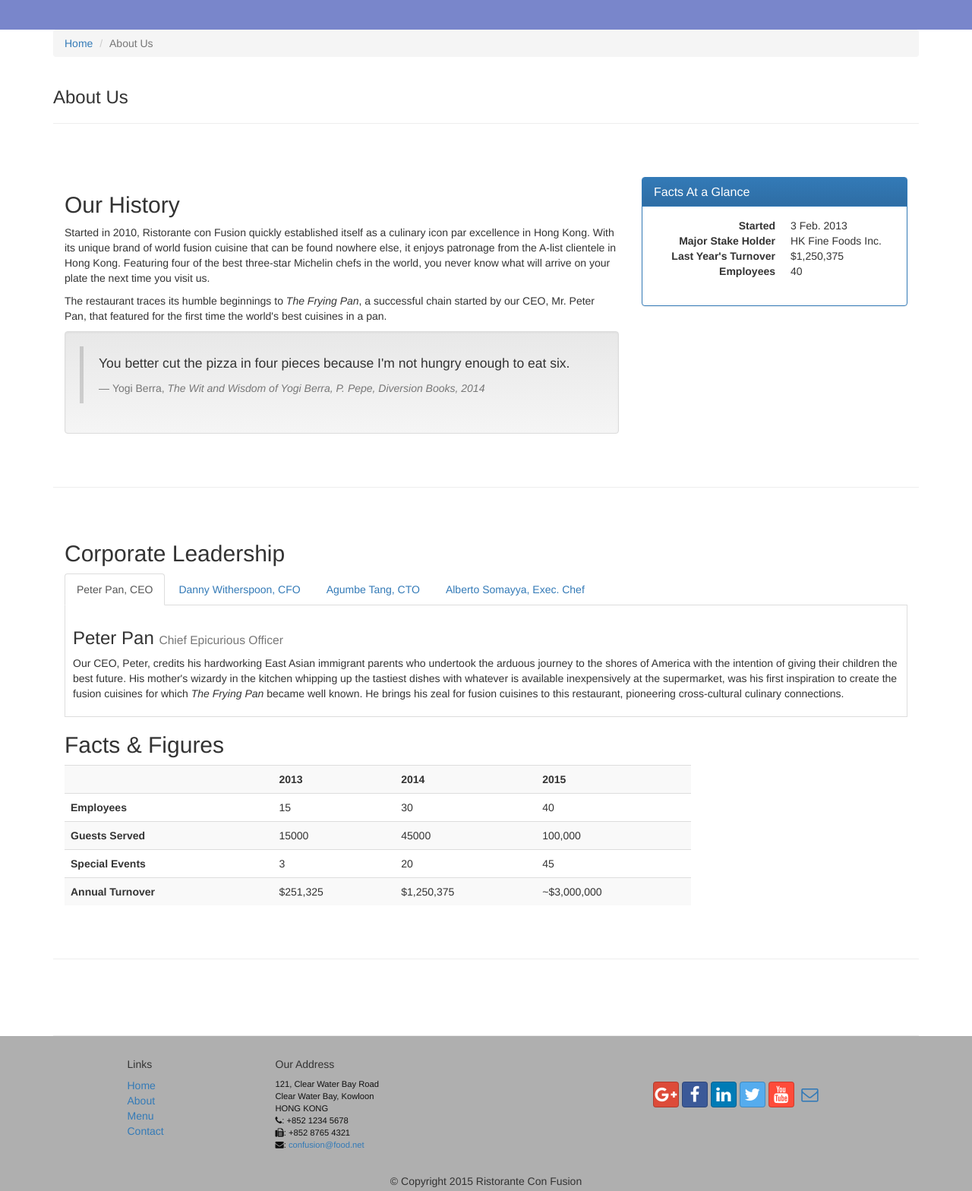
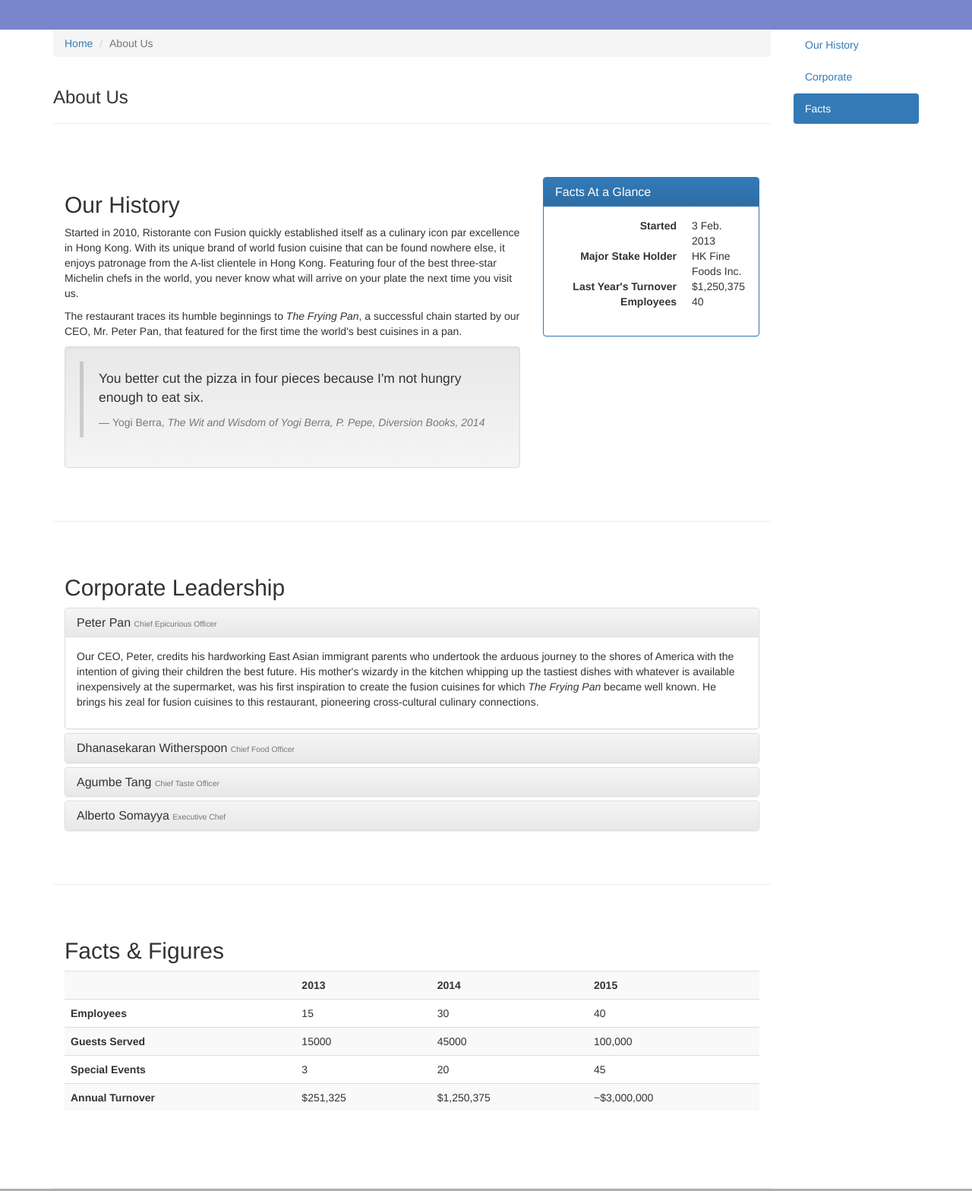
Before and after one commit to pedrofelipemm/Coursera-Front-end-Web-UI-Frameworks-Overview-Bootstrap, a plain HTML site: page aboutus.html in a window 1280 px wide. Shown: the part 420-1988 px from the top of the page at 76% size. Drawn offline with nearby package versions, Linux system fonts and the light colour scheme.

Commit message:
Exercise 2

```diff
--- a/aboutus.html
+++ b/aboutus.html
@@ -23,7 +23,7 @@
     <![endif]-->
 </head>
 
-<body>
+<body data-spy="scroll" data-target="#myScrollspy" data-offset="200">
 
     <nav class="navbar navbar-inverse navbar-fixed-top" role="navigation">
         <div class="container">
@@ -80,20 +80,22 @@
 
     <div class="container">
         <div class="row">
-            <div class="col-xs-12 col-sm-12">
+            <div class="col-xs-12 col-sm-10">
+                <div class="row">
+                    <div class="col-xs-12">
                         <ol class="breadcrumb">
                           <li><a href="index.html">Home</a></li>
                           <li class="active">About Us</li>
                         </ol>
                     </div>
-            <div class="col-xs-12 col-sm-12">
+                    <div class="col-xs-12">
                        <h3>About Us</h3>
                        <hr>
                     </div>
                 </div>
 
-        <div class="row row-content">
-            <div class="col-xs-12 col-sm-8">
+                <div id="history" class="row row-content">
+                    <div class="col-xs-12 col-sm-6 col-lg-8">
                         <h2>Our History</h2>
                         <p>Started in 2010, Ristorante con Fusion quickly established itself as a culinary icon par excellence in Hong Kong. With its unique brand of world fusion cuisine that can be found nowhere else, it enjoys patronage from the A-list clientele in Hong Kong.  Featuring four of the best three-star Michelin chefs in the world, you never know what will arrive on your plate the next time you visit us.</p>
                         <p>The restaurant traces its humble beginnings to <em>The Frying Pan</em>, a successful chain started by our CEO, Mr. Peter Pan, that featured for the first time the world's best cuisines in a pan.</p>
@@ -108,7 +110,7 @@
                             </blockquote>
                         </div>
                     </div>
-            <div class="col-xs-12 col-sm-4">
+                    <div class="col-xs-12 col-sm-6 col-lg-4">
                         <div class="panel panel-primary">
                             <div class="panel-heading">
                                 <h3 class="panel-title">Facts At a Glance</h3>
@@ -126,44 +128,71 @@
                                </dl>
                             </div>
                         </div>
-                <p style="padding:20px;"></p>
                     </div>
                 </div>
 
-        <div class="row row-content">
-            <div class="col-xs-12 col-sm-12">
+                <div id="corporate" class="row row-content">
+                    <div class="col-xs-12">
                         <h2>Corporate Leadership</h2>
-                <ul class="nav nav-tabs" role="tablist">
-                    <li role="presentation" class="active">
-                        <a href="#peter" aria-controls="peter" role="tab" data-toggle="tab">Peter Pan, CEO</a></li>
-                    <li role="presentation">
-                        <a href="#danny" aria-controls="danny" role="tab" data-toggle="tab">Danny Witherspoon, CFO</a></li>
-                    <li role="presentation">
-                        <a href="#agumbe" aria-controls="agumbe" role="tab" data-toggle="tab">Agumbe Tang, CTO</a></li>
-                    <li role="presentation">
-                        <a href="#alberto" aria-controls="alberto" role="tab" data-toggle="tab">Alberto Somayya, Exec. Chef</a></li>
-                </ul>
-                <div class="tab-content">
-                    <div id="peter" role="tabpanel" class="tab-pane fade in active">
-                        <h3>Peter Pan <small>Chief Epicurious Officer</small></h3>
+                        <div class="panel-group" id="accordion" role="tablist" aria-multiselectable="true">
+                            <div class="panel panel-default">
+                                <div class="panel-heading" role="tab" id="headingPeter">
+                                    <h3 class="panel-title">
+                                        <a role="button" data-toggle="collapse" data-parent="#accordion" href="#peter" aria-expanded="true" aria-controls="peter">
+                                            Peter Pan <small>Chief Epicurious Officer</small></a>
+                                    </h3>
+                                </div>
+                                <div role="tabpanel" class="panel-collapse collapse in" id="peter" aria-labelledby="headingPeter">
+                                    <div class="panel-body">
                                         <p>Our CEO, Peter, credits his hardworking East Asian immigrant parents who undertook the arduous journey to the shores of America with the intention of giving their children the best future. His mother's wizardy in the kitchen whipping up the tastiest dishes with whatever is available inexpensively at the supermarket, was his first inspiration to create the fusion cuisines for which <em>The Frying Pan</em> became well known. He brings his zeal for fusion cuisines to this restaurant, pioneering cross-cultural culinary connections.</p>
                                     </div>
-                    <div id="danny" role="tabpanel" class="tab-pane fade">
-                        <h3>Dhanasekaran Witherspoon <small>Chief Food Officer</small></h3>
+                                </div>
+                            </div>
+                            <div class="panel panel-default">
+                                <div class="panel-heading" role="tab" id="headingDanny">
+                                    <h3 class="panel-title">
+                                        <a class="collapsed" role="button" data-toggle="collapse" data-parent="#accordion" href="#danny" aria-expanded="false" aria-controls="danny">
+                                            Dhanasekaran Witherspoon <small>Chief Food Officer</small></a>
+                                    </h3>
+                                </div>
+                                <div role="tabpanel" class="panel-collapse collapse" id="danny" aria-labelledby="headingDanny">
+                                    <div class="panel-body">
                                         <p>Our CFO, Danny, as he is affectionately referred to by his colleagues, comes from a long established family tradition in farming and produce. His experiences growing up on a farm in the Australian outback gave him great appreciation for varieties of food sources. As he puts it in his own words, <em>Everything that runs, wins, and everything that stays, pays!</em></p>
                                     </div>
-                    <div id="agumbe" role="tabpanel" class="tab-pane fade">
-                        <h3>Agumbe Tang <small>Chief Taste Officer</small></h3>
+                                </div>
+                            </div>
+                            <div class="panel panel-default">
+                                <div class="panel-heading" role="tab" id="headingAgumbe">
+                                    <h3 class="panel-title">
+                                        <a class="collapsed" role="button" data-toggle="collapse" data-parent="#accordion" href="#agumbe" aria-expanded="false" aria-controls="agumbe">
+                                            Agumbe Tang <small>Chief Taste Officer</small></a>
+                                    </h3>
+                                </div>
+                                <div role="tabpanel" class="panel-collapse collapse" id="agumbe" aria-labelledby="headingAgumbe">
+                                    <div class="panel-body">
                                         <p>Blessed with the most discerning gustatory sense, Agumbe, our CFO, personally ensures that every dish that we serve meets his exacting tastes. Our chefs dread the tongue lashing that ensues if their dish does not meet his exacting standards. He lives by his motto, <em>You click only if you survive my lick.</em></p>
                                     </div>
-                    <div id="alberto" role="tabpanel" class="tab-pane fade">
-                        <h3>Alberto Somayya <small>Executive Chef</small></h3>
+                                </div>
+                            </div>
+                            <div class="panel panel-default">
+                                <div class="panel-heading" role="tab" id="headingAlberto">
+                                    <h3 class="panel-title">
+                                        <a class="collapsed" role="button" data-toggle="collapse" data-parent="#accordion" href="#alberto" aria-expanded="false" aria-controls="alberto">
+                                            Alberto Somayya <small>Executive Chef</small></a>
+                                    </h3>
+                                </div>
+                                <div role="tabpanel" class="panel-collapse collapse" id="alberto" aria-labelledby="headingAlberto">
+                                    <div class="panel-body">
                                         <p>Award winning three-star Michelin chef with wide International experience having worked closely with whos-who in the culinary world, he specializes in creating mouthwatering Indo-Italian fusion experiences. He says, <em>Put together the cuisines from the two craziest cultures, and you get a winning hit! Amma Mia!</em></p>
                                     </div>
                                 </div>
                             </div>
-            <div class="row row-content">
-                <div class="col-xs-12 col-sm-9">
+                        </div>
+                    </div>
+                </div>
+
+                <div id="facts" class="row row-content">
+                    <div class="col-xs-12">
                         <h2>Facts &amp; Figures</h2>
                             <div class="table-responsive">
                                 <table class="table table-striped">
@@ -200,15 +229,16 @@
                             </table>
                         </div>
                     </div>
-                <div class="col-xs-12 col-sm-3">
-                    <p style="padding:20px;"></p>
                 </div>
             </div>
-             <div class="col-xs-12 col-sm-12">
-                <p style="padding:20px;"></p>
+            <nav class="hidden-xs col-sm-2" id="myScrollspy">
+                <ul class="nav nav-pills nav-stacked" data-spy="affix" data-offset-top="400">
+                    <li><a href="#history">Our History</a></li>
+                    <li><a href="#corporate">Corporate</a></li>
+                    <li><a href="#facts">Facts</a></li>
+                </ul>
+            </nav>
         </div>
-       </div>
-
    </div>
 
     <footer class="row-footer">
--- a/css/mystyles.css
+++ b/css/mystyles.css
@@ -68,3 +68,7 @@ body{
     border-bottom: 1px solid #ddd;
     padding: 10px;
 }
+
+.affix {
+    top:100px;
+}
```
Lines whose indentation alone changed are shown as unchanged.
